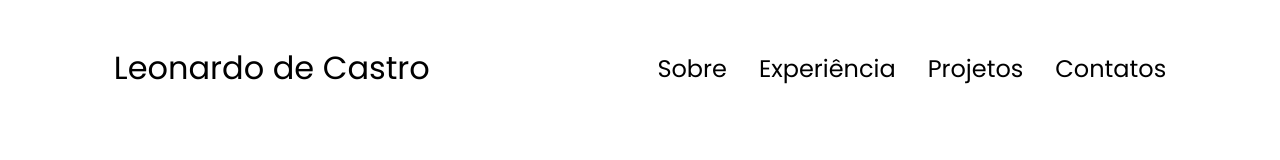
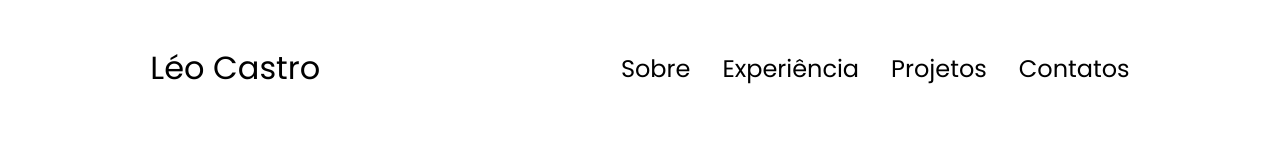
Before and after one commit to yeies/html-css-js-Portifolio, a plain HTML site: page index.html in a window 1280 px wide. Drawn offline with Linux system fonts and the light colour scheme.

Commit message:
Alteração no nome
v0.1.1

```diff
--- a/index.html
+++ b/index.html
@@ -9,7 +9,7 @@
 </head>
 <body>
     <nav id="desktop-nav">
-        <div class="logo">Leonardo de Castro</div>
+        <div class="logo">Léo Castro</div>
         <div>
             <ul class="nav-links">
                 <li><a href="#sobre">Sobre</a></li>
@@ -20,7 +20,7 @@
         </div>
     </nav>
     <nav id="hamburguer-nav">
-        <div class="logo">Leonardo de Castro</div>
+        <div class="logo">Léo Castro</div>
         <div class="hamburguer-menu">
             <div class="hamburguer-icon" onclick="toggleMenu()">
                 <span></span>
```
